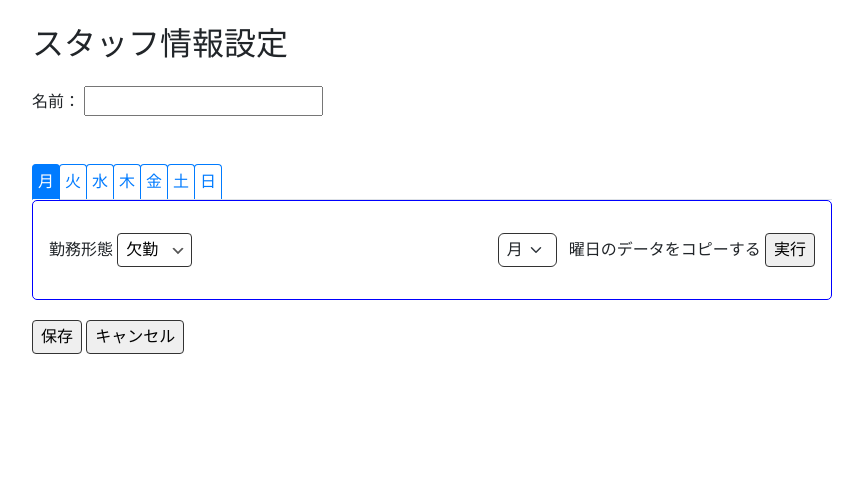
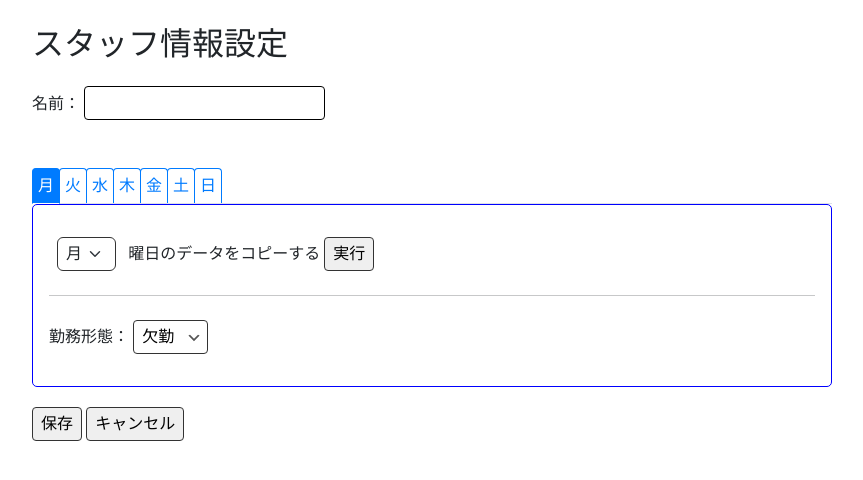
Before and after one commit to asai-omiomi/seventh_factory, a Django app: page /staff/create/ in a window 1280 px wide. Shown: the part 56-536 px from the top of the page, without its empty margins (208-1071 px from the left). Run offline with Django 5.2, Linux system fonts and the light colour scheme; the visitor is signed in with stand-in values (Sample User, id 1); data that the repository does not hold is empty; some libraries are stand-ins or nearby versions.

Commit message:
スタッフ・利用者設定画面のレイアウトを修正した

```diff
--- a/app/templates/app/info.html
+++ b/app/templates/app/info.html
@@ -69,7 +69,7 @@
         </ul>
         {% else %}
         <div>
-            <h2>勤務データが存在しません</h2>
+            <h2 class="mt-2">勤務データが存在しません</h2>
             {% if request.user.is_superuser %}
             <hr class="my-4">
             <div class="mt-1">
--- a/app/templates/app/partials/member_edit.html
+++ b/app/templates/app/partials/member_edit.html
@@ -40,11 +40,6 @@
             {% for day in day_patterns %}
                 <div class="tab-pane fade {% if forloop.first %}show active{% endif %}" id="day-{{ day.value }}" role="tabpanel">
                     <div class="work-fields mt-3 mb-3">
-                        <div class="d-flex justify-content-between">
-                            <div>
-                                勤務形態
-                                {{ day.work_status_form.work_status }}
-                            </div>
                         <div class="copy-controls">
                             <select id="copy-weekday-{{ day.value }}" class="form-select copy-weekday-select d-inline-block w-auto ms-2" style="border: 1px solid #333;">
                                 {% for value, label in weekday_choices %}
@@ -62,6 +57,12 @@
                                 実行
                             </button>
                         </div>
+
+                        <hr class="my-4">
+
+                        <div>
+                            勤務形態：
+                            {{ day.work_status_form.work_status }}
                         </div>
 
                         <hr class="toggle-fields my-4">
--- a/app/templates/app/partials/session_block.html
+++ b/app/templates/app/partials/session_block.html
@@ -1,11 +1,18 @@
 <div class="toggle-fields">
-    <p>勤務場所と時間(時間は省略可)</p>
+    <p>勤務場所と時間(時間は省略可)：</p>
     {% for form in forms %}
-    <div class="work-section mt-1">
-        勤務{{ forloop.counter }}
-        {{ form.place }}
-        {{ form.start_time }} ～ {{ form.end_time }}
-
+    <div class="work-section mb-3 d-flex">
+        <div>
+            勤務{{ forloop.counter }}：
+        </div>
+        <div>
+            <div>
+                {{ form.place }}
+            </div>
+            <div class="mt-1">
+                {{ form.start_time }} ～ {{ form.end_time }}
+            </div>
+        </div>
     </div>
     {% endfor %}
 </div>
--- a/static/css/style.css
+++ b/static/css/style.css
@@ -29,6 +29,12 @@ select {
   padding: 4px 32px 4px 8px !important;
 }
 
+input[type="text"]{
+  border: 1px solid black;
+  border-radius: 4px;
+  padding: 4px;
+}
+
 .nav-tabs>.nav-item>.nav-link {
     padding: 5px !important;
 }
@@ -43,7 +49,7 @@ select {
 }
 
 .transfer_label{
-  width: 130px;
+  width: 110px;
   text-align: right;
   margin-top: 8px;
 }
```
Lines whose indentation alone changed are shown as unchanged.
